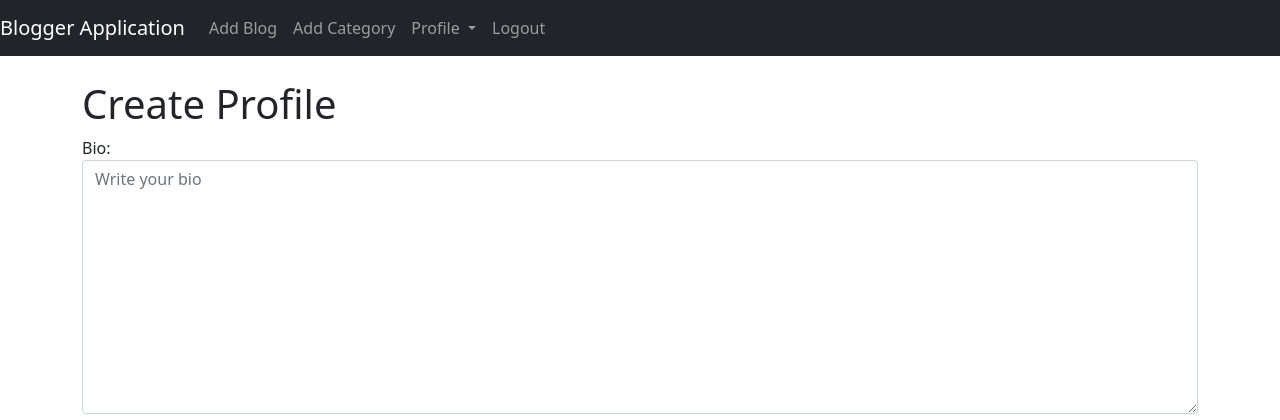
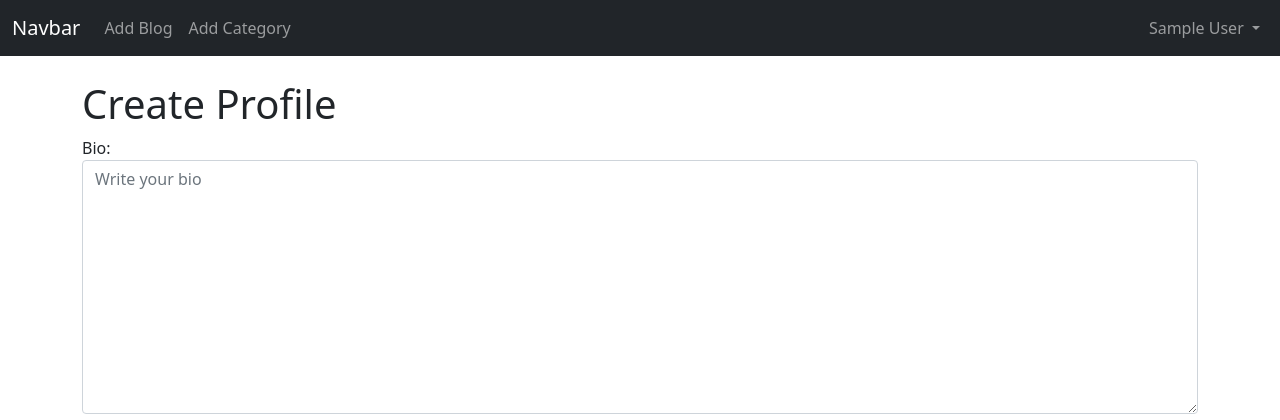
Before and after one commit to Atypical3991/blogger-application, a Django app: page //create_profile in a window 1280 px wide. Shown: the top 420 px of the page. Run offline with Django 4.2, Linux system fonts and the light colour scheme; the visitor is signed in with stand-in values (Sample User, id 1); some libraries are stand-ins or nearby versions.

Commit message:
final commit

```diff
--- a/blog/ablog/forms.py
+++ b/blog/ablog/forms.py
@@ -1,43 +1,59 @@
 from django import forms
-from .models import Post, Category, Profile
+from .models import Post, Category, Profile, Comment
 
-choices = Category.objects.all().values_list('name','name')
+choices = Category.objects.all().values_list('name', 'name')
+
 
 class PostForm(forms.ModelForm):
     class Meta:
         model = Post
-        fields = ('title','title_tag','header_image','category','author', 'snippet','body')
+        fields = ('title', 'title_tag', 'header_image', 'category', 'author', 'snippet', 'body')
         widgets = {
-            'title' : forms.TextInput(attrs={'class' : 'form-control', 'placeholder' : 'Write your title'}),
+            'title': forms.TextInput(attrs={'class': 'form-control', 'placeholder': 'Write your title'}),
             'title_tag': forms.TextInput(attrs={'class': 'form-control', 'placeholder': 'Write your title tag'}),
             'snippet': forms.TextInput(attrs={'class': 'form-control', 'placeholder': 'Write your blog snippet'}),
-            'author': forms.TextInput(attrs={'class': 'form-control', 'placeholder': 'Author', 'value':'', 'id': 'author', 'type':'hidden'}),
-            'category': forms.Select(choices=choices,attrs={'class': 'form-control'}),
-            'body': forms.Textarea(attrs={'class': 'form-control', 'placeholder' : 'Add your article....'})
+            'author': forms.TextInput(
+                attrs={'class': 'form-control', 'placeholder': 'Author', 'value': '', 'id': 'author',
+                       'type': 'hidden'}),
+            'category': forms.Select(choices=choices, attrs={'class': 'form-control'}),
+            'body': forms.Textarea(attrs={'class': 'form-control', 'placeholder': 'Add your article....'})
         }
+
 
 class EditForm(forms.ModelForm):
     class Meta:
         model = Post
-        fields = ('title', 'category','snippet','body')
+        fields = ('title', 'category', 'snippet', 'body')
         widgets = {
             'title': forms.TextInput(attrs={'class': 'form-control', 'placeholder': 'Write your title'}),
             'title_tag': forms.TextInput(attrs={'class': 'form-control', 'placeholder': 'Write your title tag'}),
             'snippet': forms.TextInput(attrs={'class': 'form-control', 'placeholder': 'Write your blog snippet'}),
-            'category': forms.Select(choices=choices,attrs={'class': 'form-control'}),
+            'category': forms.Select(choices=choices, attrs={'class': 'form-control'}),
             'body': forms.Textarea(attrs={'class': 'form-control', 'placeholder': 'Add your article....'})
         }
+
 
 class ProfilePageForm(forms.ModelForm):
     class Meta:
         model = Profile
-        fields = ('bio','profile_pic','website_url','facebook_url','instagram_url','twitter_url','pinterest_url')
+        fields = ('bio', 'profile_pic', 'website_url', 'facebook_url', 'instagram_url', 'twitter_url', 'pinterest_url')
         widgets = {
             'bio': forms.Textarea(attrs={'class': 'form-control', 'placeholder': 'Write your bio'}),
             # 'profile_pic': forms.TextInput(attrs={'class': 'form-control', 'placeholder': 'Write your title tag'}),
             'website_url': forms.TextInput(attrs={'class': 'form-control', 'placeholder': 'Input your website url'}),
             'facebook_url': forms.TextInput(attrs={'class': 'form-control', 'placeholder': 'Input your facebook url'}),
-            'instagram_url': forms.TextInput(attrs={'class': 'form-control', 'placeholder': 'Input your instagram url'}),
+            'instagram_url': forms.TextInput(
+                attrs={'class': 'form-control', 'placeholder': 'Input your instagram url'}),
             'twitter_url': forms.TextInput(attrs={'class': 'form-control', 'placeholder': 'Input your twitter url'}),
             'pinterest_url': forms.TextInput(attrs={'class': 'form-control', 'placeholder': 'Input your pinterest url'})
         }
+
+
+class AddCommentForm(forms.ModelForm):
+    class Meta:
+        model = Comment
+        fields = ('name', 'body')
+        widgets = {
+            'body': forms.Textarea(attrs={'class': 'form-control', 'placeholder': 'Write your bio'}),
+            'name': forms.TextInput(attrs={'class': 'form-control', 'placeholder': 'Input your website url'}),
+        }
--- a/blog/ablog/templates/base.html
+++ b/blog/ablog/templates/base.html
@@ -12,9 +12,11 @@
     <title>{% block title %} Blogger {% endblock%}</title>
 </head>
 <body>
+
 <nav class="navbar navbar-expand-lg navbar-dark bg-dark">
-    <a class="navbar-brand" href="{% url 'home' %}">Blogger Application</a>
-    <button class="navbar-toggler" type="button" data-toggle="collapse" data-target="#navbarSupportedContent"
+    <div class="container-fluid">
+        <a class="navbar-brand" href="#">Navbar</a>
+        <button class="navbar-toggler" type="button" data-bs-toggle="collapse" data-bs-target="#navbarSupportedContent"
                 aria-controls="navbarSupportedContent" aria-expanded="false" aria-label="Toggle navigation">
             <span class="navbar-toggler-icon"></span>
         </button>
@@ -41,24 +43,6 @@
                 <li class="nav-item">
                     <a class="nav-link" href="{% url 'add-category' %}">Add Category</a>
                 </li>
-            <li class="nav-item dropdown">
-                <a class="nav-link dropdown-toggle" href="#" id="navbarDropdownMenuLink" role="button"
-                   data-bs-toggle="dropdown" aria-expanded="false">
-                    Profile
-                </a>
-                <ul class="dropdown-menu" aria-labelledby="navbarDropdownMenuLink">
-                    <li><a class="dropdown-item" href="{% url 'edit_profile'%}">Edit Settings</a></li>
-                    {% if user.profile.id%}
-                    <li><a class="dropdown-item" href="{% url 'edit_profile_page' user.profile.id%}">Edit Profile Page</a></li>
-                    <li><a class="dropdown-item" href="{% url 'profile' user.profile.id%}">Show Profile Page</a></li>
-                    {% else %}
-                    <li><a class="dropdown-item" href="{% url 'create_profile_page'%}">Create Profile Page</a></li>
-                    {% endif%}
-                </ul>
-            </li>
-            <li class="nav-item">
-                <a class="nav-link" href="{% url 'logout' %}">Logout</a>
-            </li>
                 {% else %}
                 <li class="nav-item">
                     <a class="nav-link" href="{% url 'register' %}">Register</a>
@@ -67,10 +51,35 @@
                     <a class="nav-link" href="{% url 'login' %}">Login</a>
                 </li>
                 {% endif %}
+
+            </ul>
+
+            <ul class="navbar-nav ms-auto">
+                {% if user.is_authenticated %}
+                <li class="nav-item dropdown">
+                    <a class="nav-link dropdown-toggle" href="#" id="navbarDropdownMenuLink" role="button"
+                       data-bs-toggle="dropdown" aria-expanded="false">
+                        {{user.first_name}} {{user.last_name}}
+                    </a>
+                    <ul class="dropdown-menu  dropdown-menu-left" aria-labelledby="navbarDropdownMenuLink">
+                        <li><a class="dropdown-item " href="{% url 'edit_profile'%}">Edit Settings</a></li>
+                        {% if user.profile.id%}
+                        <li><a class="dropdown-item" href="{% url 'edit_profile_page' user.profile.id%}">Edit Profile
+                            Page</a></li>
+                        <li><a class="dropdown-item" href="{% url 'profile' user.profile.id%}">Show Profile Page</a>
+                        </li>
+                        {% else %}
+                        <li><a class="dropdown-item" href="{% url 'create_profile_page'%}">Create Profile Page</a></li>
+                        {% endif%}
+                        <li><a class="dropdown-item"  href="{% url 'logout' %}">Logout</a></li>
+                    </ul>
+                </li>
+                {% endif %}
             </ul>
         </div>
+    </div>
 </nav>
-</br>
+<br/>
 <div class='container'>
     {% block content%}
     {% endblock %}
--- a/blog/ablog/templates/create_profile_page.html
+++ b/blog/ablog/templates/create_profile_page.html
@@ -10,7 +10,7 @@
         {% csrf_token%}
         {{form.as_p}}
         {{form.media}}
-        <button class="btn btn-secondary">Create Profile </button>
+        <button class="btn btn-secondary">Create Profile</button>
     </form>
 </div>
 {% else %}
--- a/blog/ablog/views.py
+++ b/blog/ablog/views.py
@@ -2,7 +2,7 @@ from django.shortcuts import render, get_object_or_404
 from django.views.generic import ListView, DetailView, CreateView, UpdateView, DeleteView
 
 from .models import Post, Category, Profile, Comment
-from .forms import PostForm, EditForm, ProfilePageForm
+from .forms import PostForm, EditForm, ProfilePageForm,AddCommentForm
 from django.urls import reverse_lazy, reverse
 from django.http import HttpResponseRedirect
 
@@ -114,15 +114,11 @@ class ShowProfilePageView(DetailView):
 
 class EditProfilePageView(UpdateView):
     model = Profile
+    form_class = ProfilePageForm
     template_name = 'edit_profile_page.html'
-    fields = ['bio','profile_pic','website_url','facebook_url','twitter_url','instagram_url','pinterest_url']
+    # fields = ['bio','profile_pic','website_url','facebook_url','twitter_url','instagram_url','pinterest_url']
     success_url = reverse_lazy('home')
 
-    def get_context_data(self, *args, **kwargs):
-        context = super(EditProfilePageView, self).get_context_data(*args, **kwargs)
-        profile = get_object_or_404(Profile,id=self.kwargs["pk"])
-        context["profile"] = profile
-        return context
 
 class CreateProfilePageView(CreateView):
     model = Profile
@@ -136,6 +132,10 @@ class CreateProfilePageView(CreateView):
 
 class AddCommentView(CreateView):
     model = Comment
-    # form_class = PostForm
+    form_class = AddCommentForm
     template_name = 'add_comment.html'
-    fields = '__all__'
+    # fields = '__all__'
+    success_url = reverse_lazy('home')
+    def form_valid(self,form):
+        form.instance.post_id = self.kwargs["pk"]
+        return super().form_valid(form)
```
Also changed, not shown: blog/users/templates/registration/login.html (+13 -3 lines). Lines whose indentation alone changed are shown as unchanged.
